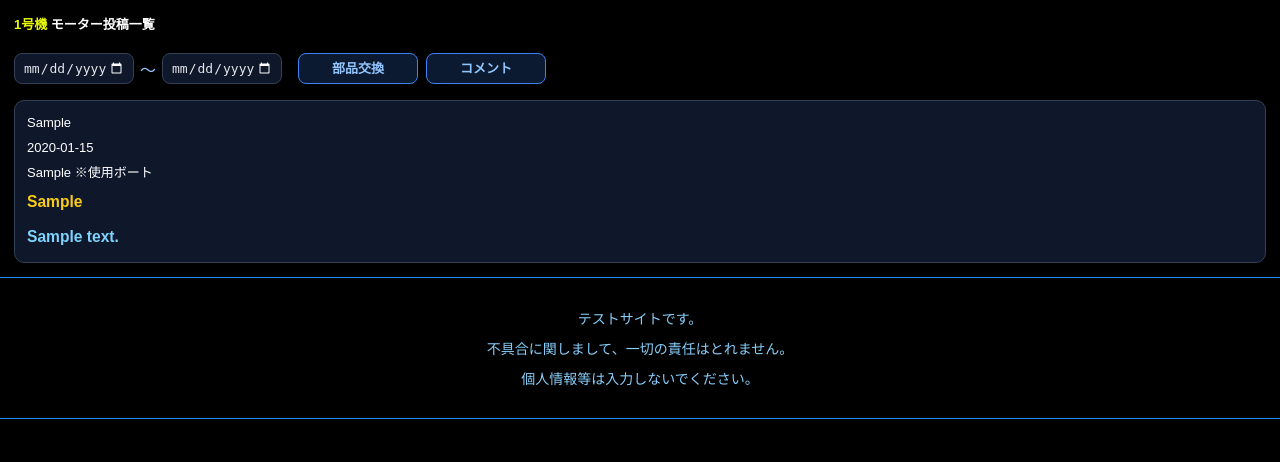
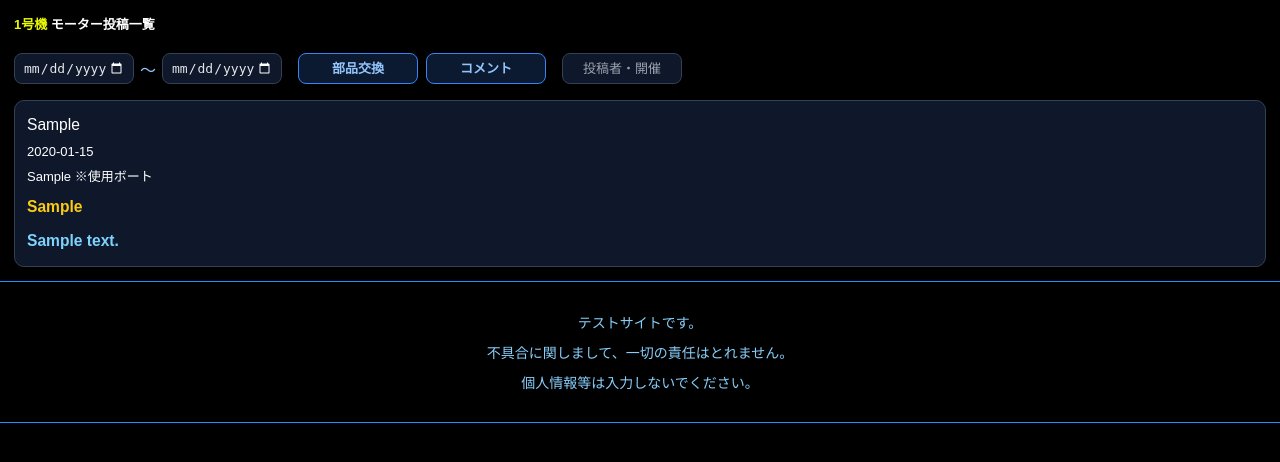
Before and after one commit to hideonSOS/Website, a Django app: page /website/machines/1/ in a window 1280 px wide. Shown: the part 66-528 px from the top of the page. Run offline with Django 5.2, Linux system fonts and the light colour scheme; tables that the repository leaves empty hold one stand-in row (values such as "Sample post").

Commit message:
モーター別情報(出力): 投稿者・開催をボタン切替に、使用選手を大きく
1件あたりの行数が多く時系列を追いにくいため、投稿者と開催シリーズは
既定で非表示にし、上部の「投稿者・開催」ボタンを押したときだけ表示する。
使用選手は追う手がかりになるため専用クラス(.racer)にして1.2倍のサイズにした。

Co-Authored-By: Claude Opus 4.8 <noreply@anthropic.com>

```diff
--- a/website/static/website/css/motor_comments_detail.css
+++ b/website/static/website/css/motor_comments_detail.css
@@ -110,6 +110,7 @@ h1 {
 /* カード内の各行は色・サイズを統一 */
 .meta,
 .title,
+.racer,
 .parts,
 .content {
   font-size: 11px;  /* h1（モーター投稿一覧）と同じサイズ */
@@ -130,6 +131,16 @@ h1 {
 }
 @media (min-width: 768px) {
   .post-card .parts {
+    font-size: 15.6px; /* 本文(13px)の1.2倍 */
+  }
+}
+
+/* 使用選手は時系列で追う手がかりになるため、他のmeta行より大きめにする */
+.post-card .racer {
+  font-size: 13.2px;   /* 本文(11px)の1.2倍 */
+}
+@media (min-width: 768px) {
+  .post-card .racer {
     font-size: 15.6px; /* 本文(13px)の1.2倍 */
   }
 }
@@ -170,6 +181,7 @@ h1 {
 
   .meta,
   .title,
+  .racer,
   .parts,
   .content {
     font-size: 13px;  /* h1と同じサイズ */
@@ -192,6 +204,7 @@ h1 {
 
   .meta,
   .title,
+  .racer,
   .parts,
   .content {
     font-size: 13px;  /* h1と同じサイズ（タブレットと共通） */
--- a/website/static/website/js/motor_comments_detail.js
+++ b/website/static/website/js/motor_comments_detail.js
@@ -59,6 +59,8 @@ const API_BASE = "/website/api/machines";
         output.textContent = "条件に一致する投稿はありません";
         return;
     }
+    // 投稿者・開催を各カードに出すかどうか（ボタンが押されているときだけ）
+    const showMeta = document.getElementById("btnMeta")?.classList.contains("active");
 
     // 入力日（モーダルで指定した日付）の古い順（上）→新しい順（下）で時系列に流す。
     // 入力日が未設定の投稿はDB登録日で代用し、同日内はDB登録順に並べる。
@@ -77,11 +79,14 @@ const API_BASE = "/website/api/machines";
         card.className = "post-card";
 
         // ラベルなしで1データ1行。空のデータは行ごと省略する
-        // 投稿者(author)と開催シリーズ(title)は出力ページでは表示しない
+        // 投稿者(author)と開催シリーズ(title)は行数を抑えるため既定では出さず、
+        // 「投稿者・開催」ボタンが押されているときだけ表示する
         const rows = [
-        { cls: "meta",    val: p.racer },
+        { cls: "meta",    val: showMeta ? p.author : "" },
+        { cls: "racer",   val: p.racer },
         { cls: "meta",    val: p.scheduled_at },
         { cls: "meta",    val: p.boat_no ? `${p.boat_no} ※使用ボート` : "" },
+        { cls: "title",   val: showMeta ? p.title : "" },
         { cls: "parts",   val: p.parts_exchange },
         { cls: "content", val: p.content }
         ];
--- a/website/templates/website/motor_comments_detail.html
+++ b/website/templates/website/motor_comments_detail.html
@@ -18,6 +18,10 @@
       <button type="button" id="btnParts" class="toggle-btn active">部品交換</button>
       <button type="button" id="btnOther" class="toggle-btn active">コメント</button>
     </div>
+    <div class="info-filter">
+      <!-- 押したときだけ投稿者・開催を各カードに表示する（既定は非表示） -->
+      <button type="button" id="btnMeta" class="toggle-btn">投稿者・開催</button>
+    </div>
   </div>
 
   <div id="output">読み込み中…</div>
```
